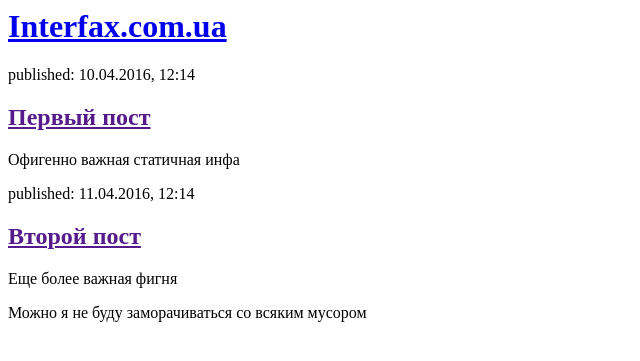
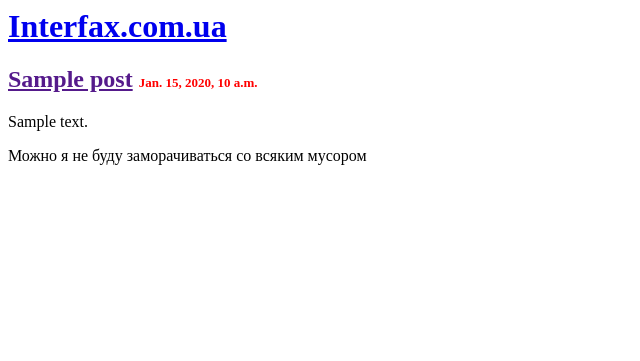
Before and after one commit to Egor2b/my-first-blog, a Django app: template blog/templates/blog/post_list.html in a window 1280 px wide. Shown: the top 361 px of the page, without its empty margins (0-640 px from the left). Run offline with Django 3.2, Linux system fonts and the light colour scheme; the template is opened without the code that fills it: values that come from a table or form of the project are taken from there, others are empty; tables that the repository leaves empty hold one stand-in row (values such as "Sample post").

Commit message:
Modified templates to display dinamic data.

```diff
--- a/blog/templates/blog/post_list.html
+++ b/blog/templates/blog/post_list.html
@@ -10,15 +10,12 @@
             </div>
 
             <div>
-                <p>published: 10.04.2016, 12:14</p>
-                <h2><a href="">Первый пост</a></h2>
-                <p>Офигенно важная статичная инфа</p>
-            </div>
-
-            <div>
-                <p>published: 11.04.2016, 12:14</p>
-                <h2><a href="">Второй пост</a></h2>
-                <p>Еще более важная фигня</p>
+              {% for post in posts %}
+              <div>
+                <h2><a href="">{{ post.title }}</a>  <font size=2 color = red>{{post.published_date}}</font></h2>
+                <p>{{post.text}}</p>
+              </div>
+              {% endfor %}
             </div>
 
 Можно я не буду заморачиваться со всяким мусором
--- a/blog/views.py
+++ b/blog/views.py
@@ -1,4 +1,7 @@
 from django.shortcuts import render
+from django.utils import timezone
+from .models import Post
 
 def post_list(request):
-    return render(request, 'blog/post_list.html', {})
+    posts2 = Post.objects.filter(published_date__lte=timezone.now()).order_by('published_date')
+    return render(request, 'blog/post_list.html', {'posts':posts2})
```
Also changed, not shown: blog/models.py (line endings or trailing spaces).
